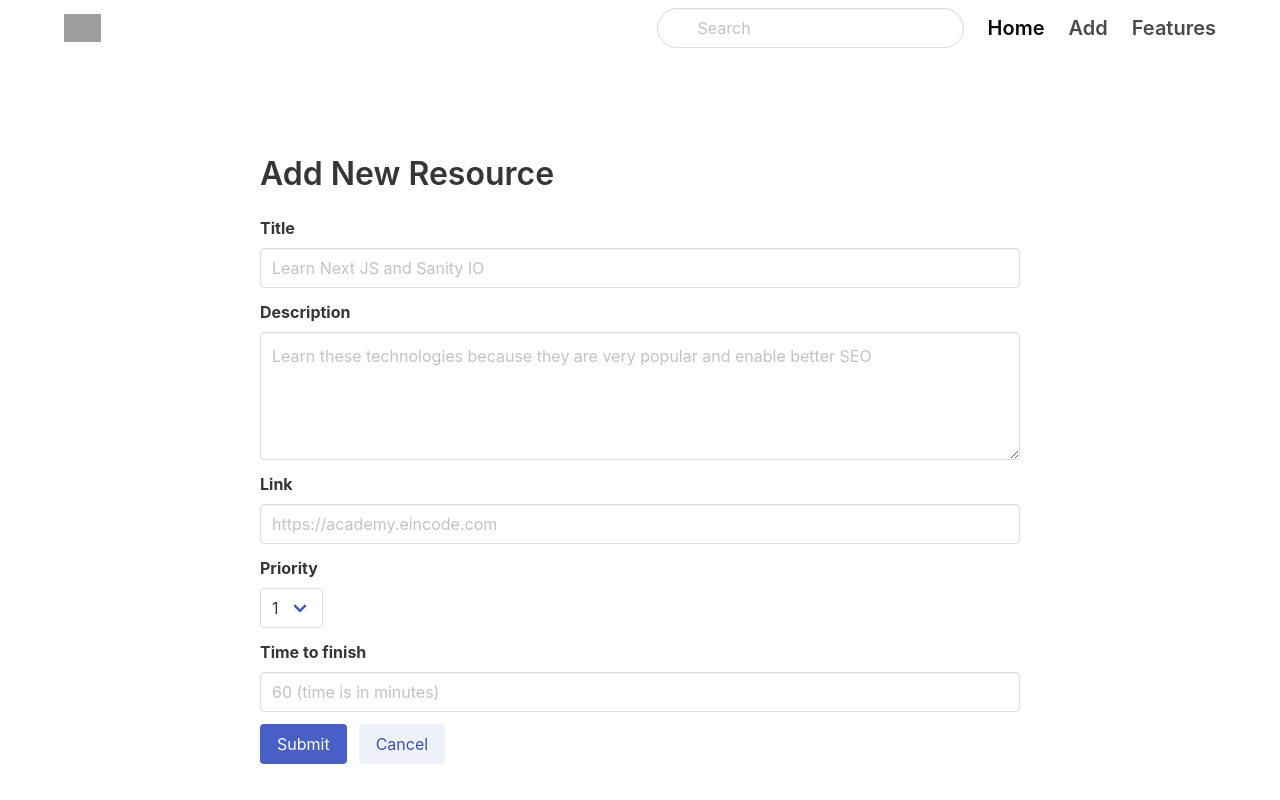
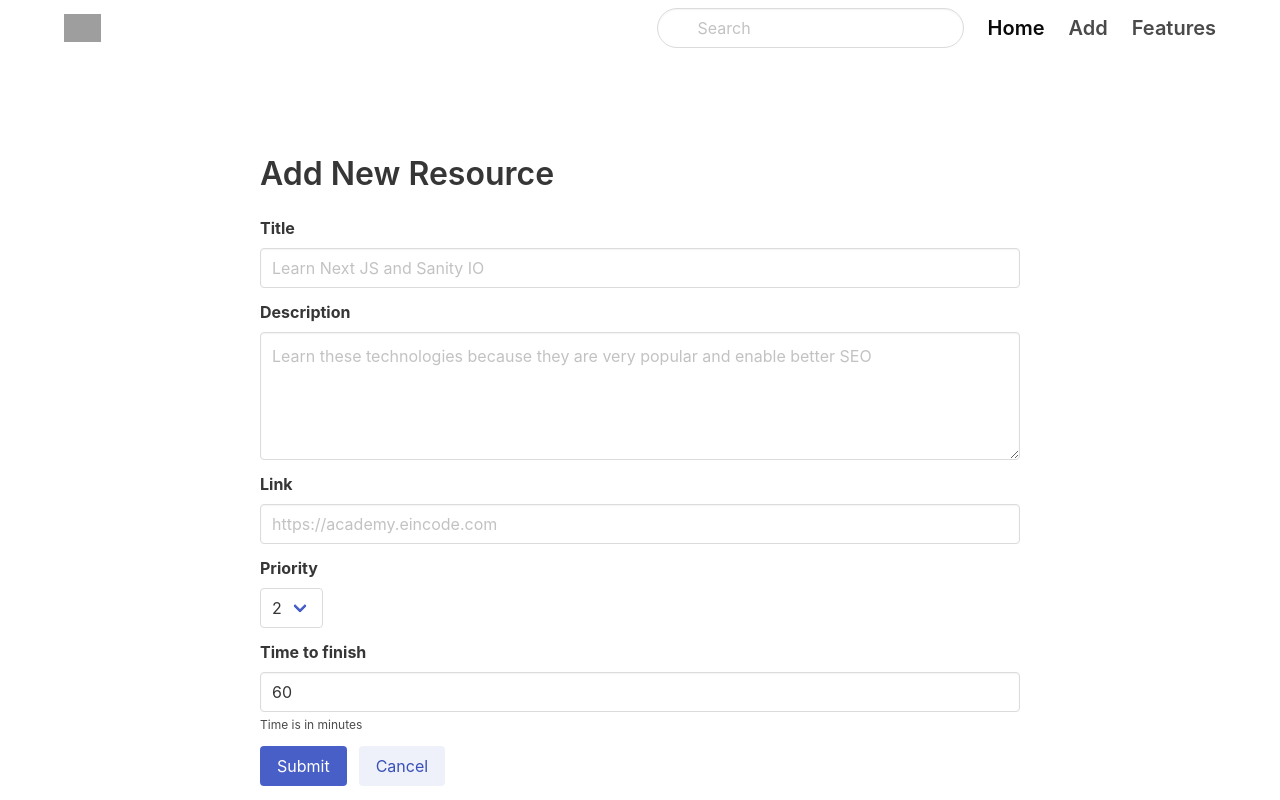
Before and after one commit to NajeebArif/NextJs-Scratch-Pad, a Next.js app: page /resources/new in a window 1280 px wide. Built offline with nearby package versions, Linux system fonts and the light colour scheme; grey boxes are pictures that could not be loaded.

Commit message:
Update new.js
Add default state

```diff
--- a/pages/resources/new.js
+++ b/pages/resources/new.js
@@ -1,6 +1,16 @@
-import React from 'react'
+import React,{useState} from 'react'
+
+const DEFAULT_DATA = {
+    title: "",
+    description: "",
+    link: "",
+    priority: "2",
+    timeToFinish: 60
+  }
 
 export default function ResourceCreate() {
+    const [form, setForm] = useState(DEFAULT_DATA);
+
     return (
         <div>
             <div className="container">
@@ -13,6 +23,7 @@ export default function ResourceCreate() {
                                     <label className="label">Title</label>
                                     <div className="control">
                                         <input
+                                            value={form.title}
                                             className="input"
                                             type="text"
                                             placeholder="Learn Next JS and Sanity IO" />
@@ -24,6 +35,7 @@ export default function ResourceCreate() {
                                     <div className="control">
                                         <textarea
                                             className="textarea"
+                                            value={form.description}
                                             placeholder="Learn these technologies because they are very popular and enable better SEO"></textarea>
                                     </div>
                                 </div>
@@ -33,6 +45,7 @@ export default function ResourceCreate() {
                                     <div className="control">
                                         <input
                                             className="input"
+                                            value={form.link}
                                             type="text"
                                             placeholder="https://academy.eincode.com" />
                                     </div>
@@ -42,7 +55,7 @@ export default function ResourceCreate() {
                                     <label className="label">Priority</label>
                                     <div className="control">
                                         <div className="select">
-                                            <select>
+                                            <select value={form.priority}>
                                                 <option>1</option>
                                                 <option>2</option>
                                                 <option>3</option>
@@ -56,9 +69,11 @@ export default function ResourceCreate() {
                                     <div className="control">
                                         <input
                                             className="input"
+                                            value={form.timeToFinish}
                                             type="number"
                                             placeholder="60 (time is in minutes)" />
                                     </div>
+                                    <p className="help">Time is in minutes</p>
                                 </div>
 
                                 <div className="field is-grouped">
```
